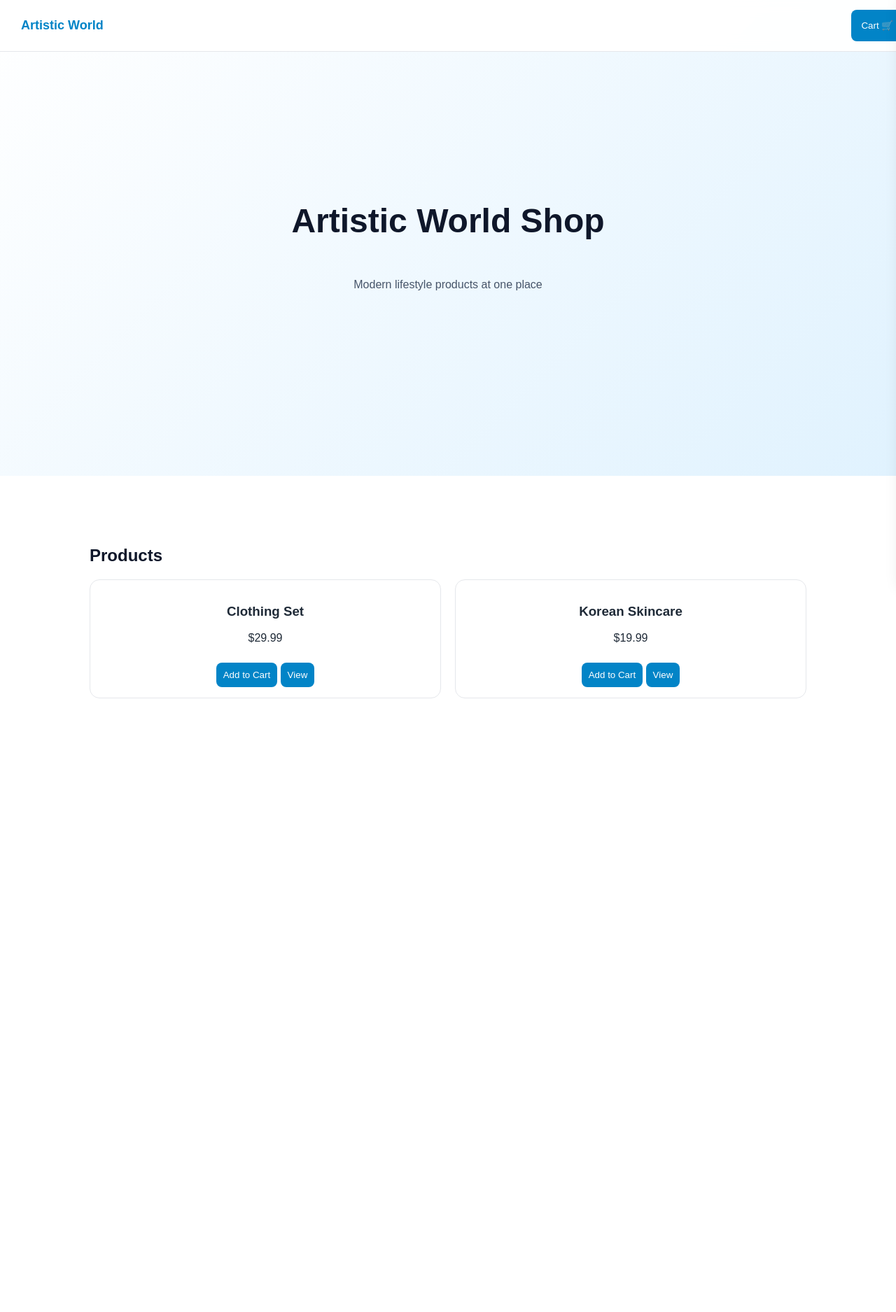
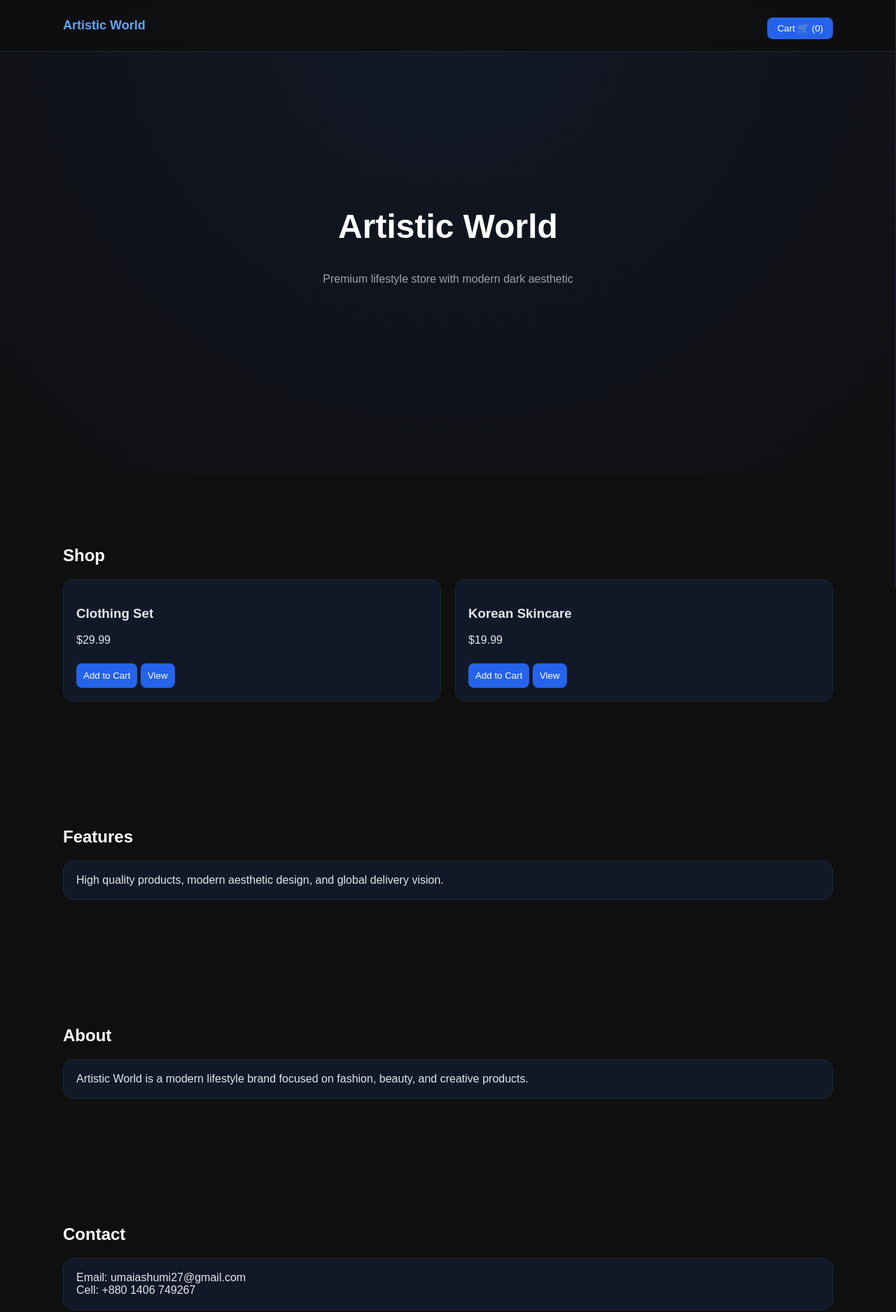
Before and after one commit to Umaiashumi/umaia-shumi.github.io, a website: page index.html in a window 1280 px wide. Shown: the whole page at 70% size. Before the commit the page ends 1078 px from the top, so only its background shows below. Drawn offline with Linux system fonts and the light colour scheme.

Commit message:
Update index.html

```diff
--- a/index.html
+++ b/index.html
@@ -11,8 +11,15 @@
 body {
     margin: 0;
     font-family: Arial, sans-serif;
-    background: #ffffff; /* white base */
-    color: #1f2a37;
+    background: #0f0f10; /* black base */
+    color: #e5e7eb;
+}
+
+/* ===== CENTER LAYOUT FIX ===== */
+.container {
+    max-width: 1100px;
+    margin: auto;
+    padding: 0 20px;
 }
 
 /* ===== NAVBAR ===== */
@@ -20,59 +27,62 @@ header {
     position: fixed;
     top: 0;
     width: 100%;
-    background: rgba(255,255,255,0.95);
+    background: rgba(15,15,16,0.9);
+    backdrop-filter: blur(10px);
+    border-bottom: 1px solid #1f2937;
+    z-index: 1000;
+}
+
+.nav-inner {
+    max-width: 1100px;
+    margin: auto;
+    padding: 14px 20px;
     display: flex;
     justify-content: space-between;
-    padding: 14px 30px;
-    z-index: 1000;
-    border-bottom: 1px solid #e5e7eb;
-    backdrop-filter: blur(10px);
+    align-items: center;
 }
 
 header h1 {
     font-size: 18px;
-    color: #0284c7; /* sky blue */
+    color: #60a5fa; /* sky accent */
 }
 
 .cart-btn {
-    cursor: pointer;
-    background: #0284c7;
+    background: #2563eb;
+    border: none;
     color: white;
     padding: 8px 14px;
     border-radius: 8px;
-    border: none;
+    cursor: pointer;
 }
 
 /* ===== HERO ===== */
 .hero {
-    height: 80vh;
+    height: 85vh;
     display: flex;
-    flex-direction: column;
+    align-items: center;
     justify-content: center;
-    align-items: center;
     text-align: center;
-
-    background: linear-gradient(135deg, #ffffff, #e0f2fe); /* white → sky */
-    padding: 20px;
+    background: radial-gradient(circle at top, #111827, #0f0f10);
 }
 
 .hero h2 {
     font-size: 48px;
-    color: #0f172a;
+    color: #ffffff;
 }
 
 .hero p {
-    color: #475569;
+    color: #9ca3af;
 }
 
-/* ===== PRODUCTS ===== */
+/* ===== SECTIONS ===== */
 .section {
-    padding: 80px 10%;
-    background: #ffffff;
+    padding: 80px 0;
 }
 
 .section h2 {
-    color: #0f172a;
+    color: #ffffff;
+    margin-bottom: 20px;
 }
 
 /* ===== GRID ===== */
@@ -82,49 +92,44 @@ header h1 {
     gap: 20px;
 }
 
-/* ===== PRODUCT CARD ===== */
-.product {
-    background: #ffffff;
-    border: 1px solid #e5e7eb;
+/* ===== CARD ===== */
+.card {
+    background: #111827;
+    border: 1px solid #1f2937;
     border-radius: 14px;
-    padding: 15px;
-    text-align: center;
+    padding: 18px;
     transition: 0.3s;
 }
 
-.product:hover {
-    transform: translateY(-5px);
-    box-shadow: 0 10px 25px rgba(2,132,199,0.15);
+.card:hover {
+    transform: translateY(-6px);
+    border-color: #3b82f6;
 }
 
-.product img {
-    width: 100%;
-    border-radius: 10px;
-}
-
-.product button {
-    margin-top: 10px;
-    background: #0284c7;
+/* ===== BUTTON ===== */
+button {
+    background: #2563eb;
     color: white;
     border: none;
     padding: 10px;
     border-radius: 8px;
     cursor: pointer;
+    margin-top: 8px;
 }
 
-.product button:hover {
-    background: #0369a1;
+button:hover {
+    background: #1d4ed8;
 }
 
-/* ===== CART SIDEBAR ===== */
+/* ===== CART ===== */
 .cart {
     position: fixed;
-    right: -400px;
+    right: -380px;
     top: 0;
-    width: 350px;
+    width: 340px;
     height: 100%;
-    background: white;
-    box-shadow: -5px 0 20px rgba(0,0,0,0.1);
+    background: #0b0b0c;
+    border-left: 1px solid #1f2937;
     transition: 0.3s;
     padding: 20px;
     z-index: 2000;
@@ -134,13 +139,8 @@ header h1 {
     right: 0;
 }
 
-.cart h2 {
-    margin-top: 50px;
-    color: #0284c7;
-}
-
 .cart-item {
-    border-bottom: 1px solid #e5e7eb;
+    border-bottom: 1px solid #1f2937;
     padding: 10px 0;
 }
 
@@ -152,26 +152,19 @@ header h1 {
     left: 0;
     width: 100%;
     height: 100%;
-    background: white;
+    background: #0f0f10;
     padding: 40px;
     z-index: 3000;
 }
 
-.checkout input, .checkout textarea {
+.checkout input,
+.checkout textarea {
     width: 100%;
     padding: 10px;
     margin: 10px 0;
-    border: 1px solid #e5e7eb;
-    border-radius: 8px;
-}
-
-.checkout button {
-    background: #0284c7;
+    background: #111827;
+    border: 1px solid #1f2937;
     color: white;
-    padding: 12px;
-    border: none;
-    cursor: pointer;
-    width: 100%;
     border-radius: 8px;
 }
 
@@ -179,25 +172,25 @@ header h1 {
 .modal {
     display: none;
     position: fixed;
-    top: 0;
-    left: 0;
     width: 100%;
     height: 100%;
-    background: rgba(0,0,0,0.6);
+    background: rgba(0,0,0,0.7);
     z-index: 4000;
 }
 
 .modal-content {
-    background: white;
-    padding: 20px;
+    background: #111827;
     width: 300px;
     margin: 10% auto;
+    padding: 20px;
     border-radius: 12px;
+    border: 1px solid #1f2937;
 }
 
 .close {
     float: right;
     cursor: pointer;
+    color: #9ca3af;
 }
 
 </style>
@@ -207,40 +200,70 @@ header h1 {
 
 <!-- NAV -->
 <header>
+<div class="nav-inner">
     <h1>Artistic World</h1>
-    <button class="cart-btn" onclick="toggleCart()">
-        Cart 🛒 (<span id="count">0</span>)
-    </button>
+    <button class="cart-btn" onclick="toggleCart()">Cart 🛒 (<span id="count">0</span>)</button>
+</div>
 </header>
 
 <!-- HERO -->
 <section class="hero">
-    <h2>Artistic World Shop</h2>
-    <p>Modern lifestyle products at one place</p>
+<div>
+    <h2>Artistic World</h2>
+    <p>Premium lifestyle store with modern dark aesthetic</p>
+</div>
 </section>
 
-<!-- PRODUCTS -->
+<div class="container">
+
+<!-- SHOP -->
 <section class="section">
-    <h2>Products</h2>
-
+<h2>Shop</h2>
 <div class="grid">
 
-        <div class="product">
+<div class="card">
 <h3>Clothing Set</h3>
 <p>$29.99</p>
-            <button onclick="addToCart('Clothing Set', 29.99)">Add to Cart</button>
+<button onclick="addToCart('Clothing Set',29.99)">Add to Cart</button>
 <button onclick="openModal('Clothing Set',29.99)">View</button>
 </div>
 
-        <div class="product">
+<div class="card">
 <h3>Korean Skincare</h3>
 <p>$19.99</p>
-            <button onclick="addToCart('Skincare', 19.99)">Add to Cart</button>
+<button onclick="addToCart('Skincare',19.99)">Add to Cart</button>
 <button onclick="openModal('Skincare',19.99)">View</button>
 </div>
 
 </div>
 </section>
+
+<!-- FEATURES -->
+<section class="section">
+<h2>Features</h2>
+<div class="card">
+High quality products, modern aesthetic design, and global delivery vision.
+</div>
+</section>
+
+<!-- ABOUT -->
+<section class="section">
+<h2>About</h2>
+<div class="card">
+Artistic World is a modern lifestyle brand focused on fashion, beauty, and creative products.
+</div>
+</section>
+
+<!-- CONTACT -->
+<section class="section">
+<h2>Contact</h2>
+<div class="card">
+Email: umaiashumi27@gmail.com <br>
+Cell: +880 1406 749267
+</div>
+</section>
+
+</div>
 
 <!-- CART -->
 <div class="cart" id="cart">
@@ -257,7 +280,7 @@ header h1 {
 <button onclick="sendWhatsApp()">Place Order on WhatsApp</button>
 </div>
 
-<!-- PRODUCT MODAL -->
+<!-- MODAL -->
 <div class="modal" id="modal">
 <div class="modal-content">
 <span class="close" onclick="closeModal()">X</span>
@@ -302,8 +325,7 @@ function sendWhatsApp(){
         message += `- ${item.name} $${item.price}%0A`;
     });
 
-    let url = `https://wa.me/8801406749267?text=${message}`;
-    window.open(url, "_blank");
+    window.open(`https://wa.me/8801406749267?text=${message}`);
 }
 
 function openModal(name,price){
```
Lines whose indentation alone changed are shown as unchanged.
